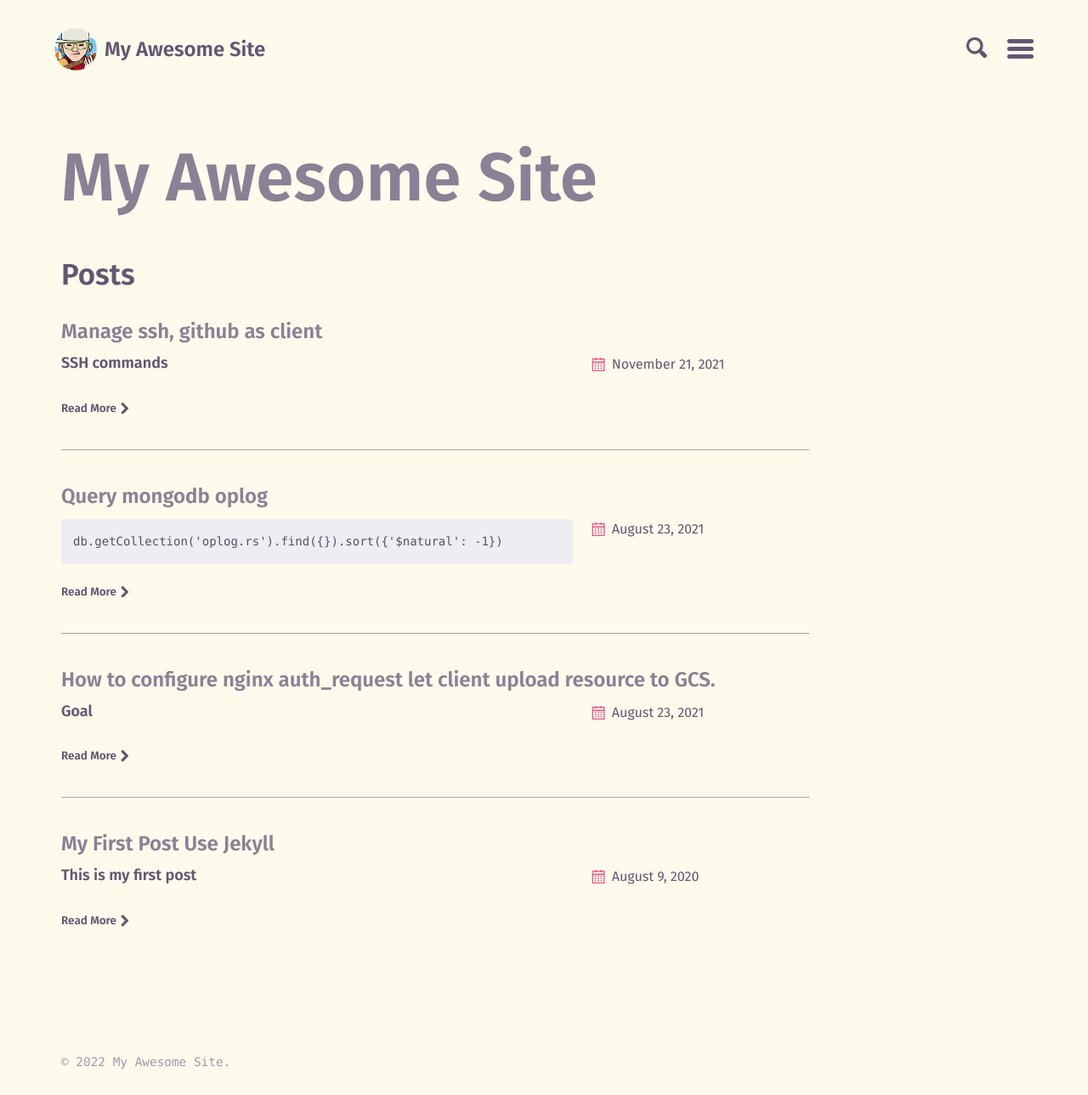
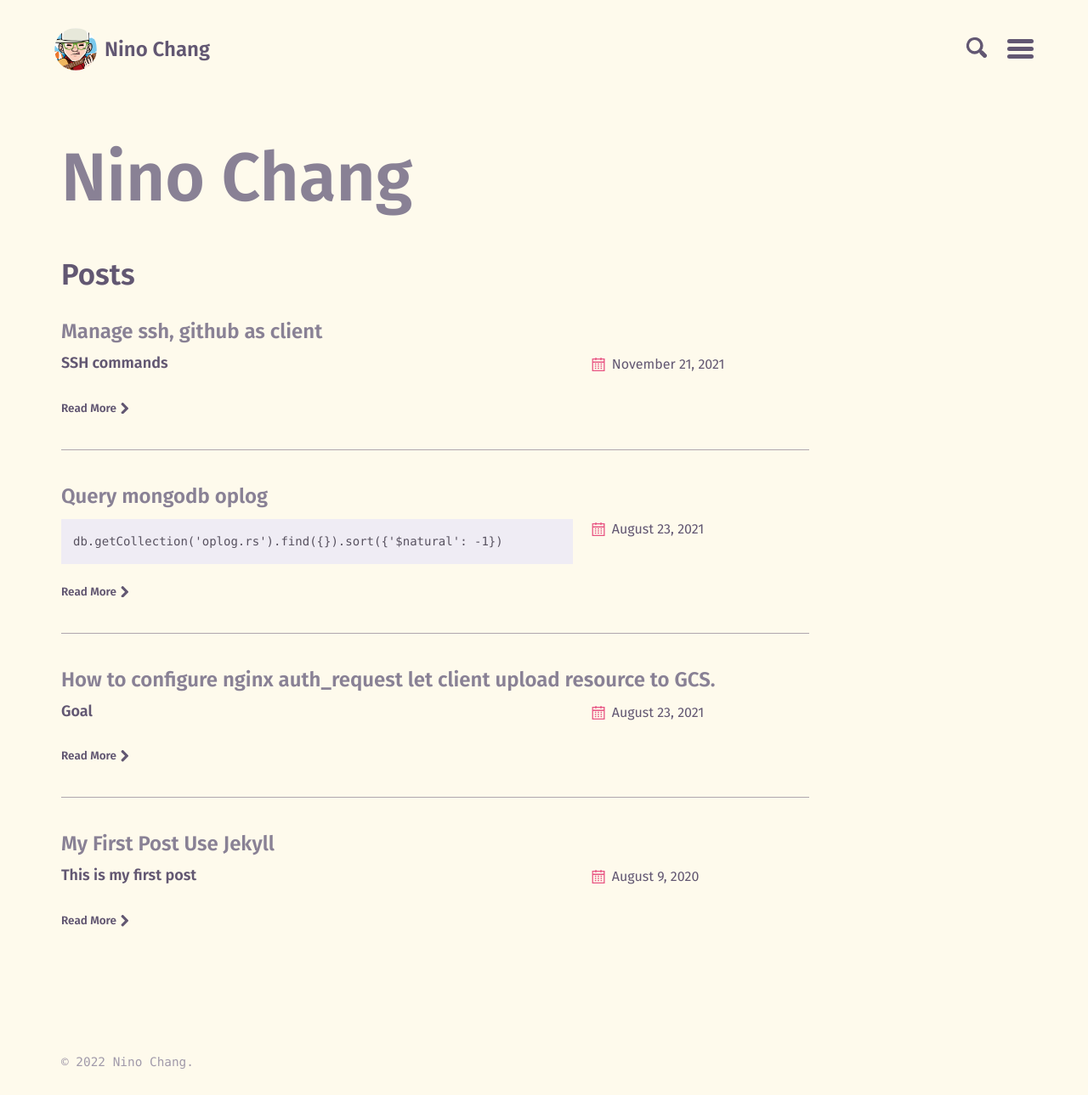
Before and after one commit to Robert-Rino/Robert-Rino.github.io, a Jekyll site: the page built from index.md, in a window 1280 px wide. Shown: the whole page at 85% size. Built offline with Jekyll 4.4.1, drawn with Linux system fonts in a browser that asks for light colours.

Commit message:
Set custom domain

```diff
--- a/_config.yml
+++ b/_config.yml
@@ -14,11 +14,11 @@
 # You can create any custom variable you would like, and they will be accessible
 # in the templates via {{ site.myvariable }}.
 lang: en-US
-title: My Awesome Site
+title: Nino Chang
 email:
 description:
 baseurl: # the optional subpath of your site, e.g. "/blog"
-url: "https://robert-rino.github.io/"
+url: "https://blog.nino.run/"
 author:
   name: "Nino"
   twitter:
```
